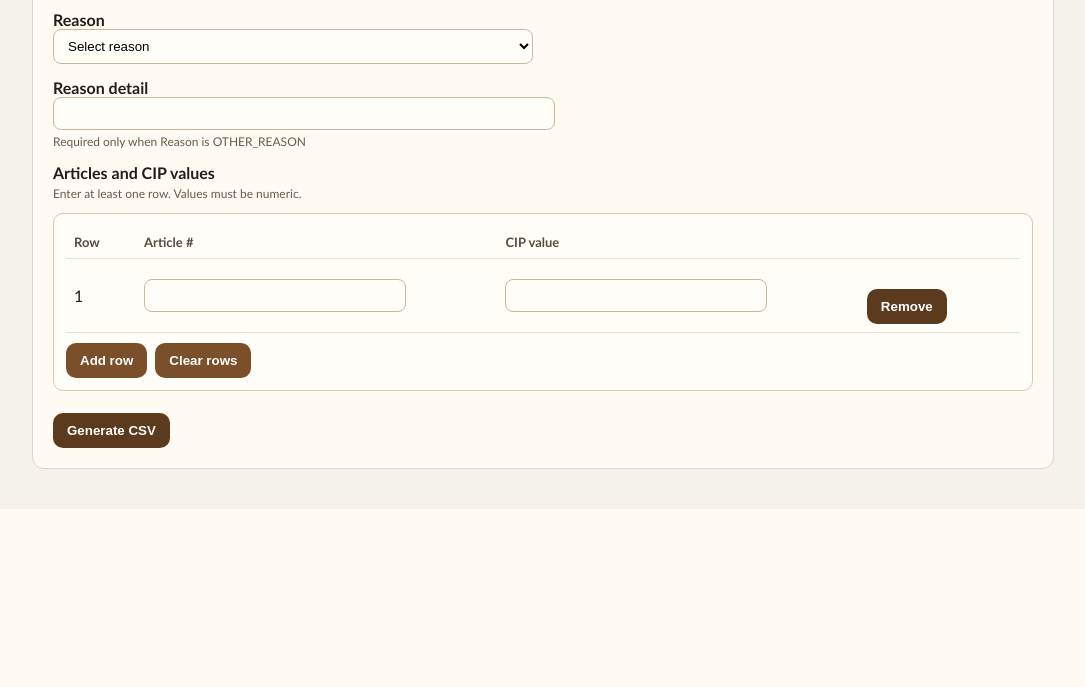
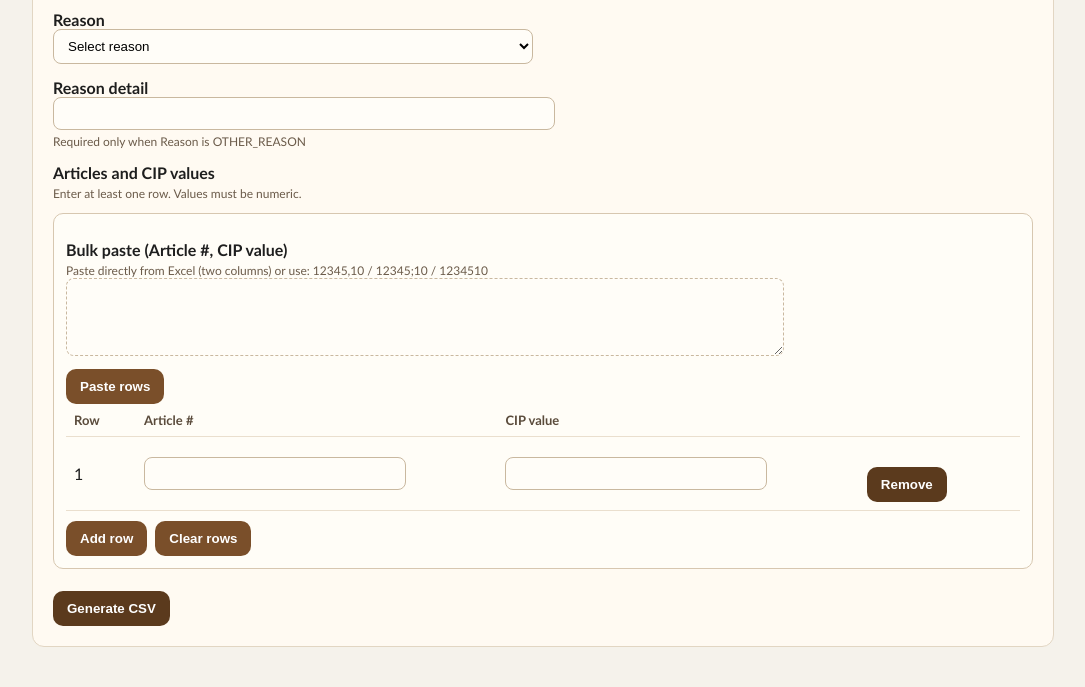
Before and after one commit to UsrNameJohn/CIP, a Python web app: template templates/index.html in a window 1280 px wide. Shown: the part 1058-1745 px from the top of the page, without its empty margins (8-1093 px from the left). Before the commit the page ends 1527 px from the top, so only its background shows below. Run offline with Jinja, Linux system fonts and the light colour scheme; the template is opened without the code that fills it, so the values that code supplies are empty.

Commit message:
Add files via upload

```diff
--- a/templates/index.html
+++ b/templates/index.html
@@ -269,6 +269,12 @@
         <label>Articles and CIP values</label>
         <div class="help">Enter at least one row. Values must be numeric.</div>
         <div class="grid-wrapper">
+            <label>Bulk paste (Article #, CIP value)</label>
+            <div class="help">Paste directly from Excel (two columns) or use: 12345,10 / 12345;10 / 12345<Tab>10</div>
+            <textarea id="bulk-paste" rows="4" style="width:100%;max-width:700px;border:1px dashed #c9b89f;border-radius:8px;padding:8px;background:#fffdf8;"></textarea>
+            <div class="row-actions">
+                <button type="button" id="paste-rows">Paste rows</button>
+            </div>
             <table id="article-table">
                 <thead>
                     <tr>
@@ -369,6 +375,8 @@
     const tableBody = document.querySelector('#article-table tbody');
     const addRowButton = document.getElementById('add-row');
     const clearRowsButton = document.getElementById('clear-rows');
+    const bulkPaste = document.getElementById('bulk-paste');
+    const pasteRowsButton = document.getElementById('paste-rows');
 
     function renumberRows() {
         Array.from(tableBody.querySelectorAll('tr')).forEach((row, index) => {
@@ -410,6 +418,38 @@
         addRow();
     });
 
+    function parseBulkRows(text) {
+        return text
+            .split(/\r?\n/)
+            .map(line => line.trim())
+            .filter(Boolean)
+            .map(line => {
+                const parts = line.split(/[\t;,]/).map(part => part.trim());
+                return { article: parts[0] || '', value: parts[1] || '' };
+            })
+            .filter(row => row.article || row.value);
+    }
+
+    function applyBulkRows(rows) {
+        if (!rows.length) return;
+        tableBody.innerHTML = '';
+        rows.forEach(row => addRow(row.article, row.value));
+        renumberRows();
+    }
+
+    pasteRowsButton.addEventListener('click', () => {
+        const rows = parseBulkRows(bulkPaste.value);
+        applyBulkRows(rows);
+    });
+
+    tableBody.addEventListener('paste', (event) => {
+        const text = event.clipboardData.getData('text');
+        if (!text || !text.includes('\n')) return;
+        event.preventDefault();
+        const rows = parseBulkRows(text);
+        applyBulkRows(rows);
+    });
+
     renumberRows();
 </script>
 
```
